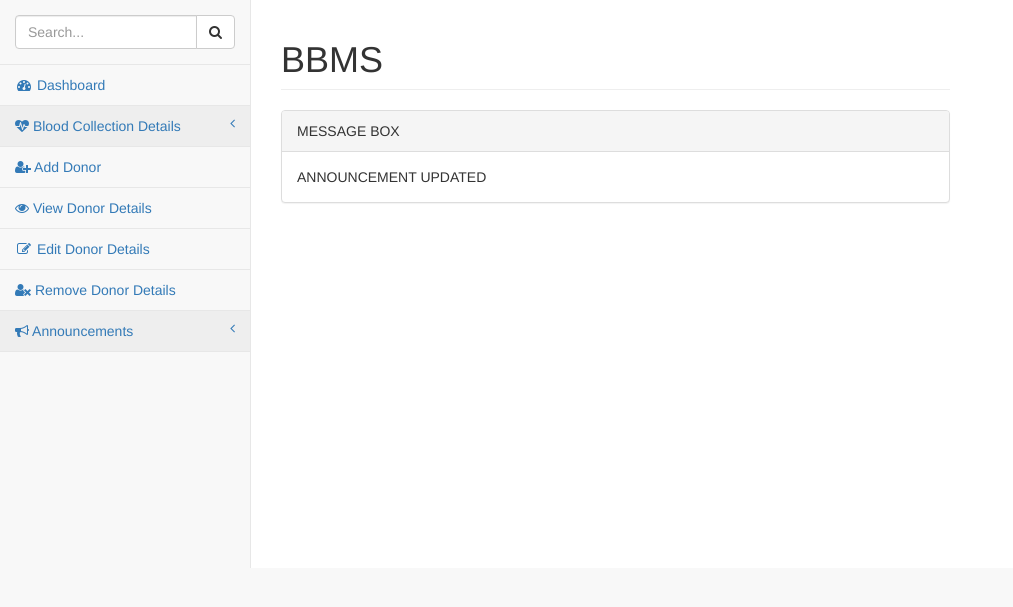
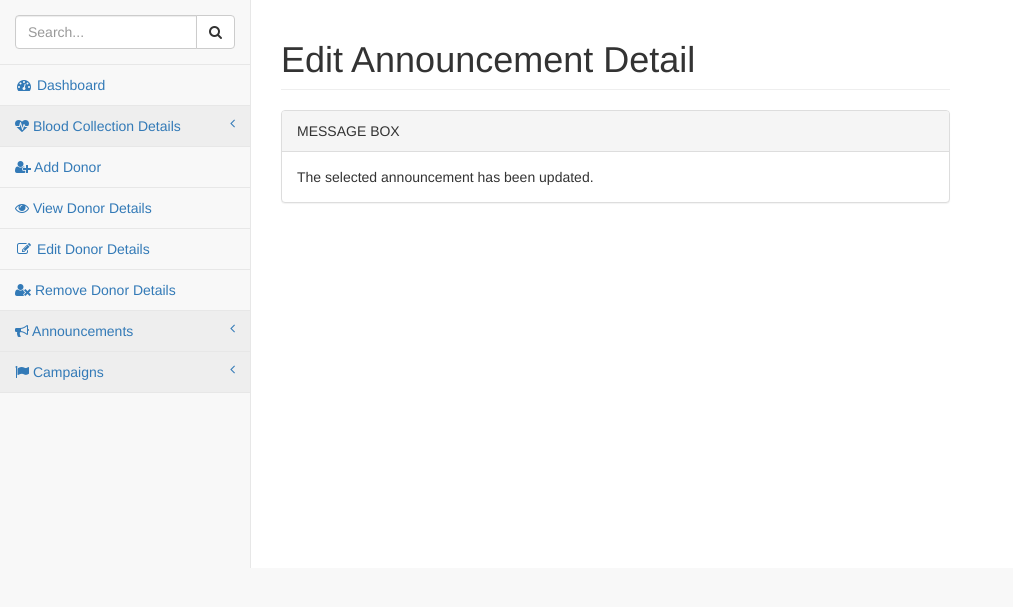
Before and after one commit to naseebbajracharya/bloodbanksystemphp, a PHP site: page /pages/editedannounce.php in a window 1280 px wide. Shown: the part 51-658 px from the top of the page, without its empty margins (0-1013 px from the left). Run offline with PHP 8.4, Linux system fonts and the light colour scheme; data that the repository does not hold is empty.

Commit message:
minor changes in editedannounce.php; admin panel

```diff
--- a/pages/editedannounce.php
+++ b/pages/editedannounce.php
@@ -129,6 +129,26 @@
                                     </li>
                                 </ul>
                         </li>
+
+						<li>
+                            <a href=""><i class="fa fa-flag"></i> Campaigns <span class="fa arrow"></span></a>
+                            <ul class="nav nav-second-level">
+                                <li>
+                                    <a href="newcampaign.html">New Campaign</a>
+                                </li>
+                                <li>
+                                        <a href="viewcampaign.php">View Campaign</a>
+                                    </li>
+                                    <li>
+                                        <a href="updatecampaign.php">Update Campaign</a>
+                                    </li>
+                                    <li>
+                                        <a href="deletedcampaign.php">Delete Campaign</a>
+                                    </li>
+                            </ul>
+                        </li>
+
+
                     </ul>
                 </div>
                 <!-- /.sidebar-collapse -->
@@ -139,7 +159,7 @@
         <div id="page-wrapper">
             <div class="row">
                 <div class="col-lg-12">
-                    <h1 class="page-header">BBMS</h1>
+                    <h1 class="page-header">Edit Announcement Detail</h1>
                 </div>
                 <!-- /.col-lg-12 -->
             </div>
@@ -170,7 +190,7 @@ $result = mysqli_query($conn,$qry); //query executes
 							if(!$result){
 								echo"ERROR". mysqli_error();
 							}else {
-    echo"ANNOUNCEMENT UPDATED";
+								echo"The selected announcement has been updated.";
 								// header ("Location:editblood.php");
 							}
 					?>
```
Lines whose indentation alone changed are shown as unchanged.
